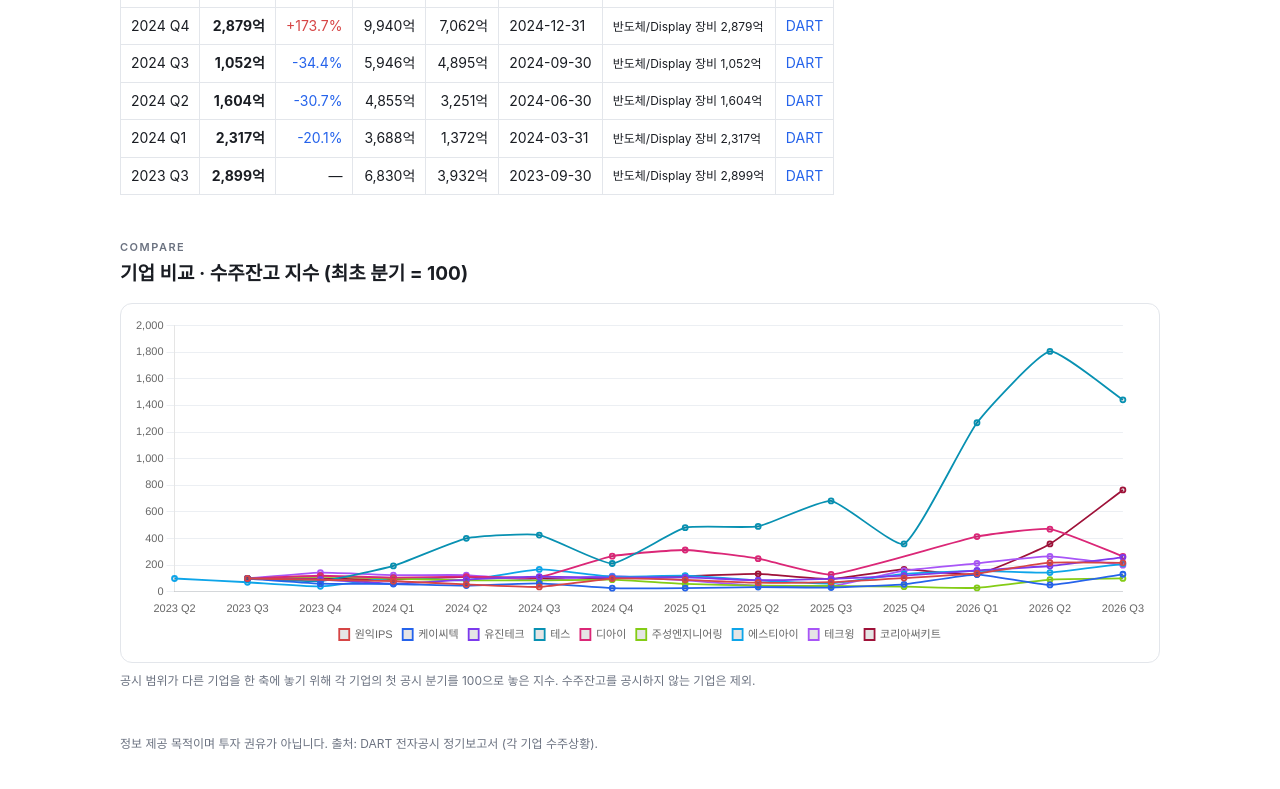
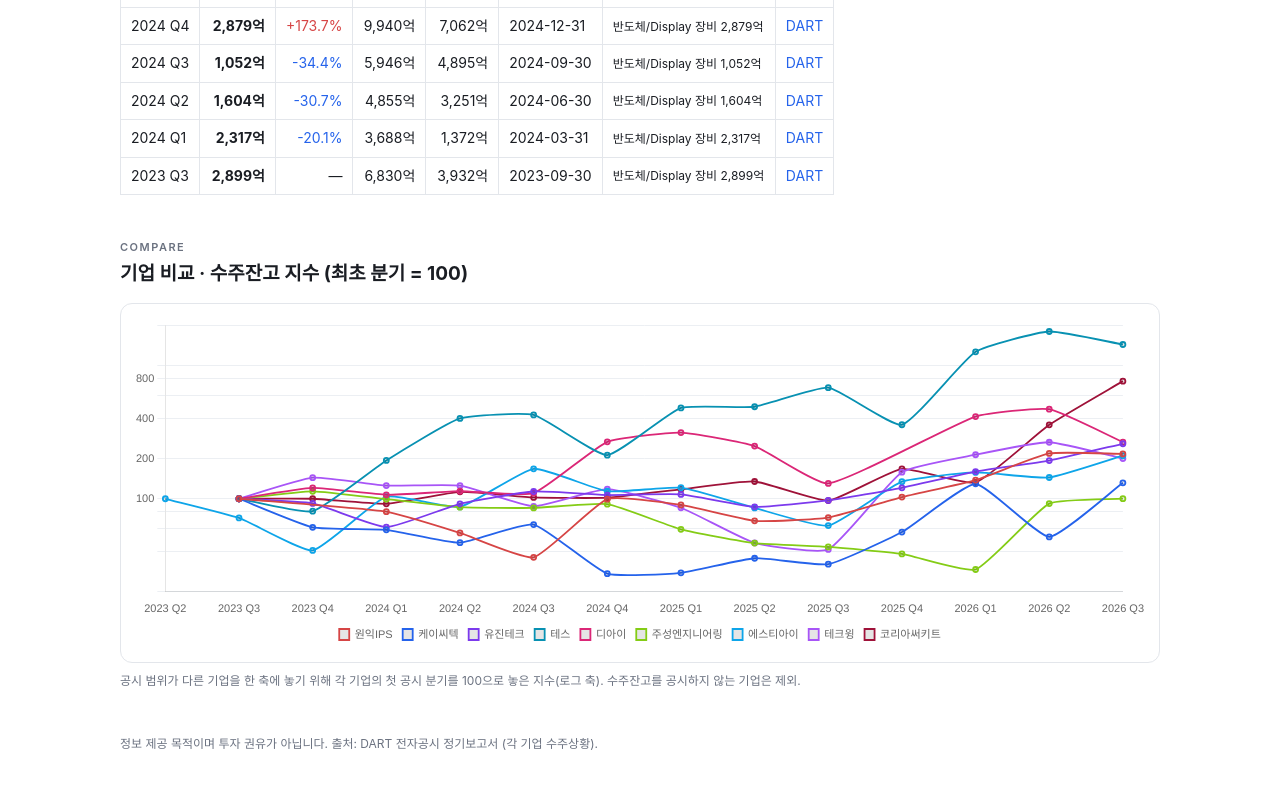
Before and after one commit to akmeresearch/stock, a plain HTML site: page backlog.html in a window 1280 px wide. Shown: the part 1892-2681 px from the top of the page. Drawn offline with Linux system fonts and the light colour scheme.

Commit message:
backlog: log-scale comparison

```diff
--- a/backlog.html
+++ b/backlog.html
@@ -63,11 +63,11 @@
   <section class="sec">
     <div class="sec-head"><div><div class="eyebrow">COMPARE</div><h2>기업 비교 · 수주잔고 지수 (최초 분기 = 100)</h2></div></div>
     <div class="chart-box" style="height:360px"><canvas id="bl-compare"></canvas></div>
-    <div class="note">공시 범위가 다른 기업을 한 축에 놓기 위해 각 기업의 첫 공시 분기를 100으로 놓은 지수. 수주잔고를 공시하지 않는 기업은 제외.</div>
+    <div class="note">공시 범위가 다른 기업을 한 축에 놓기 위해 각 기업의 첫 공시 분기를 100으로 놓은 지수(로그 축). 수주잔고를 공시하지 않는 기업은 제외.</div>
   </section>
 
   <div class="footer">정보 제공 목적이며 투자 권유가 아닙니다. 출처: DART 전자공시 정기보고서 (각 기업 수주상황).</div>
 </main>
-<script src="site/backlog.js?v=202611171140"></script>
+<script src="site/backlog.js?v=202611171150"></script>
 </body>
 </html>
--- a/site/backlog.js
+++ b/site/backlog.js
@@ -76,7 +76,7 @@ function compare() {
   const cfg = { type: 'line', data: { labels: allQ.map(qLabel), datasets: sets.map(s => ({ ...s, data: allQ.map(q => s.data.find(p => p.x === q)?.y ?? null), spanGaps: true })) },
     options: { responsive: true, maintainAspectRatio: false, animation: false, interaction: { mode: 'nearest', intersect: false },
       plugins: { legend: { position: 'bottom', labels: { boxWidth: 10, font: { size: 11 } } }, tooltip: { callbacks: { label: c => ` ${c.dataset.label} ${fmt(c.parsed.y, 0)}` } } },
-      scales: { x: { grid: { display: false }, ticks: { font: { size: 11 } } }, y: { ticks: { callback: v => fmt(v), font: { size: 11 } }, grid: { color: GRID } } } } };
+      scales: { x: { grid: { display: false }, ticks: { font: { size: 11 } } }, y: { type: 'logarithmic', ticks: { callback: v => [25, 50, 100, 200, 400, 800, 1600, 3200].includes(v) ? fmt(v) : '', font: { size: 11 } }, grid: { color: GRID } } } } };
   if (cmpChart) { cmpChart.data = cfg.data; cmpChart.update('none'); } else cmpChart = new Chart($('#bl-compare'), cfg);
 }
 
```
